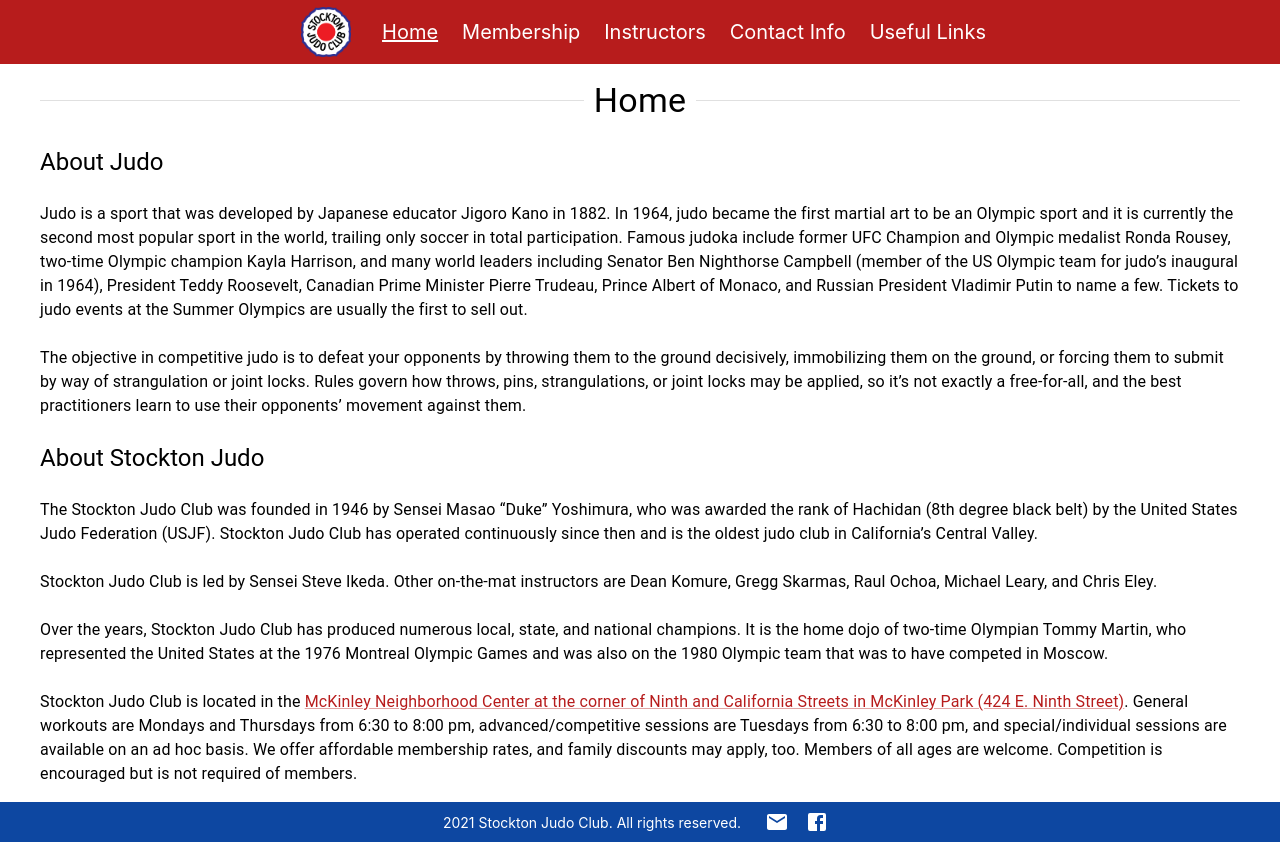
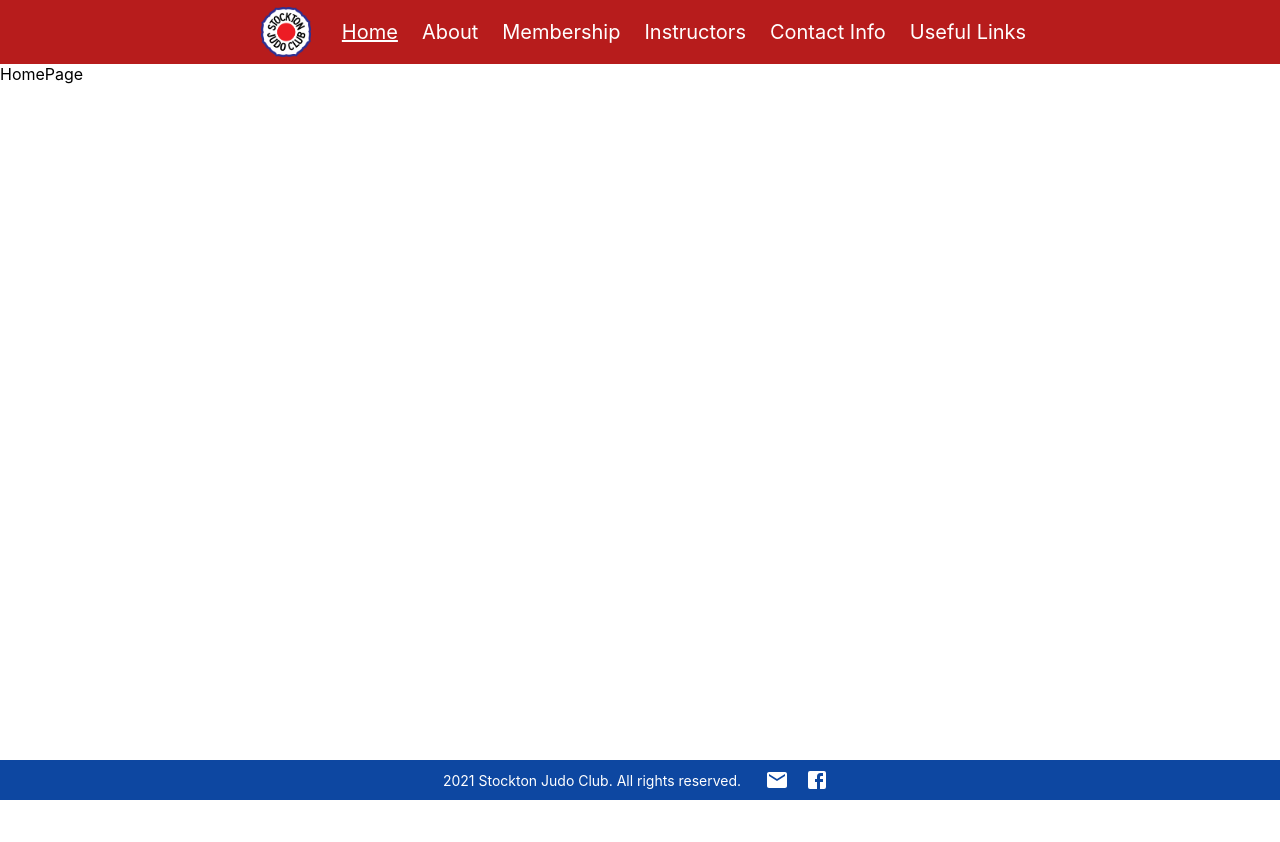
Before and after one commit to MJADangcil/stockton-judo-club, a React (Create React App) app: page / in a window 1280 px wide. After the commit the page ends 800 px from the top, so only its background shows below. Built offline with nearby package versions, Linux system fonts and the light colour scheme.

Commit message:
Update HomePage to AboutPage

```diff
--- a/src/App.js
+++ b/src/App.js
@@ -3,6 +3,7 @@ import { BrowserRouter, Routes, Route } from 'react-router-dom';
 import { Container } from '@mui/material';
 import NavBar from './components/NavBar/NavBar';
 import HomePage from './pages/HomePage/HomePage';
+import AboutPage from './pages/AboutPage/AboutPage';
 import Membership from './pages/Membership/Membership';
 import Instructors from './pages/Instructors/Instructors';
 import ContactInfo from './pages/ContactInfo/ContactInfo';
@@ -20,6 +21,7 @@ export default function App() {
         <NavBar />
         <Routes>
           <Route path='/' element={<HomePage />} />
+          <Route path='/about' element={<AboutPage />} />
           <Route path='/membership' element={<Membership />} />
           <Route path='/instructors' element={<Instructors />} />
           <Route path='/contact-info' element={<ContactInfo />} />
--- a/src/components/NavBar/NavBar.js
+++ b/src/components/NavBar/NavBar.js
@@ -18,6 +18,7 @@ import logo from '../../assets/logo512.png';
 
 const sections = [
   { to: '/', text: 'Home' },
+  { to: '/about', text: 'About' },
   { to: '/membership', text: 'Membership' },
   { to: '/instructors', text: 'Instructors' },
   { to: '/contact-info', text: 'Contact Info' },
--- /dev/null
+++ b/src/pages/AboutPage/AboutPage.js
@@ -0,0 +1,94 @@
+import { Container, Divider, Grid, Link, Typography } from "@mui/material";
+import React from "react";
+
+export default function AboutPage() {
+  return (
+    <section>
+      <Container maxWidth={false} sx={{ display: "block", height: "auto" }}>
+        <Grid container rowGap={3} sx={{ padding: "16px" }}>
+          <Grid item xs={12}>
+            <Divider>
+              <Typography variant="h4">About</Typography>
+            </Divider>
+          </Grid>
+          <Grid item xs={12}>
+            <Typography variant="h5">About Judo</Typography>
+          </Grid>
+          <Grid item>
+            <Typography variant="body1">
+              Judo is a sport that was developed by Japanese educator Jigoro
+              Kano in 1882. In 1964, judo became the first Asian martial art to
+              be an Olympic sport and it is currently the second most popular
+              sport in the world, trailing only soccer in total participation.
+              Famous judoka include former UFC Champion and Olympic medalist
+              Ronda Rousey, two-time Olympic champion Kayla Harrison, and many
+              world leaders including Senator Ben Nighthorse Campbell (member of
+              the US Olympic team for judo’s inaugural in 1964), President Teddy
+              Roosevelt, Canadian Prime Minister Pierre Trudeau, Prince Albert
+              of Monaco, and Russian President Vladimir Putin to name a few.
+              Tickets to judo events at the Summer Olympics are usually the
+              first to sell out.
+            </Typography>
+          </Grid>
+          <Grid item>
+            <Typography variant="body1">
+              The objective in competitive judo is to defeat your opponents by
+              throwing them to the ground decisively, immobilizing them on the
+              ground, or forcing them to submit by way of strangulation or joint
+              locks. Rules govern how throws, pins, strangulations, or joint
+              locks may be applied, so it’s not exactly a free-for-all, and the
+              best practitioners learn to use their opponents’ movement against
+              them.
+            </Typography>
+          </Grid>
+          <Grid item xs={12}>
+            <Typography variant="h5">About Stockton Judo</Typography>
+          </Grid>
+          <Grid item>
+            <Typography variant="body1">
+              The Stockton Judo Club was founded in 1946 by Sensei Masao “Duke”
+              Yoshimura, who was awarded the rank of Hachidan (8th degree black
+              belt) by the United States Judo Federation (USJF). Stockton Judo
+              Club has operated continuously since then and is the oldest judo
+              club in California’s Central Valley.
+            </Typography>
+          </Grid>
+          <Grid component="span" item>
+            <Typography variant="body1">
+              Stockton Judo Club is led by Sensei Steve Ikeda. Other on-the-mat
+              instructors are Dean Komure, Gregg Skarmas, Raul Ochoa, Michael
+              Leary, and Chris Eley.
+            </Typography>
+          </Grid>
+          <Grid component="span" item>
+            <Typography variant="body1">
+              Over the years, Stockton Judo Club has produced numerous local,
+              state, and national champions. It is the home dojo of two-time
+              Olympian Tommy Martin, who represented the United States at the
+              1976 Montreal Olympic Games and was also on the 1980 Olympic team
+              that was to have competed in Moscow.
+            </Typography>
+          </Grid>
+          <Grid component="span" item>
+            <Typography variant="body1">
+              Stockton Judo Club is located in the{" "}
+              <Link
+                href="https://goo.gl/maps/XdtFPYiMBb56Zhe96"
+                target="_blank"
+              >
+                McKinley Neighborhood Center at the corner of Ninth and
+                California Streets in McKinley Park (424 E. Ninth Street)
+              </Link>
+              . General workouts are Mondays and Thursdays from 6:30 to 8:00 pm,
+              advanced/competitive sessions are Tuesdays from 6:30 to 8:00 pm,
+              and special/individual sessions are available on an ad hoc basis.
+              We offer affordable membership rates, and family discounts may
+              apply, too. Members of all ages are welcome. Competition is
+              encouraged but is not required of members.
+            </Typography>
+          </Grid>
+        </Grid>
+      </Container>
+    </section>
+  );
+}
--- a/src/pages/HomePage/HomePage.js
+++ b/src/pages/HomePage/HomePage.js
@@ -4,97 +4,7 @@ import React from 'react';
 export default function HomePage() {
   return (
     <section>
-      <Container maxWidth={false} sx={{ display: 'block', height: 'auto' }}>
-        <Grid container rowGap={3} sx={{ padding: '16px' }}>
-          <Grid item xs={12}>
-            <Divider>
-              <Typography variant='h4'>
-                Home
-              </Typography>
-            </Divider>
-          </Grid>
-          <Grid item xs={12}>
-            <Typography variant='h5'>
-              About Judo
-            </Typography>
-          </Grid>
-          <Grid item>
-            <Typography variant='body1'>
-              Judo is a sport that was developed by Japanese educator Jigoro
-              Kano in 1882. In 1964, judo became the first martial art to be an
-              Olympic sport and it is currently the second most popular sport in
-              the world, trailing only soccer in total participation. Famous
-              judoka include former UFC Champion and Olympic medalist Ronda
-              Rousey, two-time Olympic champion Kayla Harrison, and many world
-              leaders including Senator Ben Nighthorse Campbell (member of the
-              US Olympic team for judo’s inaugural in 1964), President Teddy
-              Roosevelt, Canadian Prime Minister Pierre Trudeau, Prince Albert
-              of Monaco, and Russian President Vladimir Putin to name a few.
-              Tickets to judo events at the Summer Olympics are usually the
-              first to sell out.
-            </Typography>
-          </Grid>
-          <Grid item>
-            <Typography variant='body1'>
-              The objective in competitive judo is to defeat your opponents by
-              throwing them to the ground decisively, immobilizing them on the
-              ground, or forcing them to submit by way of strangulation or joint
-              locks. Rules govern how throws, pins, strangulations, or joint
-              locks may be applied, so it’s not exactly a free-for-all, and the
-              best practitioners learn to use their opponents’ movement against
-              them.
-            </Typography>
-          </Grid>
-          <Grid item xs={12}>
-            <Typography variant='h5'>
-              About Stockton Judo
-            </Typography>
-          </Grid>
-          <Grid item>
-            <Typography variant='body1'>
-              The Stockton Judo Club was founded in 1946 by Sensei Masao “Duke”
-              Yoshimura, who was awarded the rank of Hachidan (8th degree black
-              belt) by the United States Judo Federation (USJF). Stockton Judo
-              Club has operated continuously since then and is the oldest judo
-              club in California’s Central Valley.
-            </Typography>
-          </Grid>
-          <Grid component='span' item>
-            <Typography variant='body1'>
-              Stockton Judo Club is led by Sensei Steve Ikeda. Other on-the-mat
-              instructors are Dean Komure, Gregg Skarmas, Raul Ochoa, Michael
-              Leary, and Chris Eley.
-            </Typography>
-          </Grid>
-          <Grid component='span' item>
-            <Typography variant='body1'>
-              Over the years, Stockton Judo Club has produced numerous local,
-              state, and national champions. It is the home dojo of two-time
-              Olympian Tommy Martin, who represented the United States at the
-              1976 Montreal Olympic Games and was also on the 1980 Olympic team
-              that was to have competed in Moscow.
-            </Typography>
-          </Grid>
-          <Grid component='span' item>
-            <Typography variant='body1'>
-              Stockton Judo Club is located in the{' '}
-              <Link
-                href='https://goo.gl/maps/XdtFPYiMBb56Zhe96'
-                target='_blank'
-              >
-                McKinley Neighborhood Center at the corner of Ninth and
-                California Streets in McKinley Park (424 E. Ninth Street)
-              </Link>
-              . General workouts are Mondays and Thursdays from 6:30 to 8:00 pm,
-              advanced/competitive sessions are Tuesdays from 6:30 to 8:00 pm,
-              and special/individual sessions are available on an ad hoc basis.
-              We offer affordable membership rates, and family discounts may
-              apply, too. Members of all ages are welcome. Competition is
-              encouraged but is not required of members.
-            </Typography>
-          </Grid>
-        </Grid>
-      </Container>
+      HomePage
     </section>
   );
 }
```
